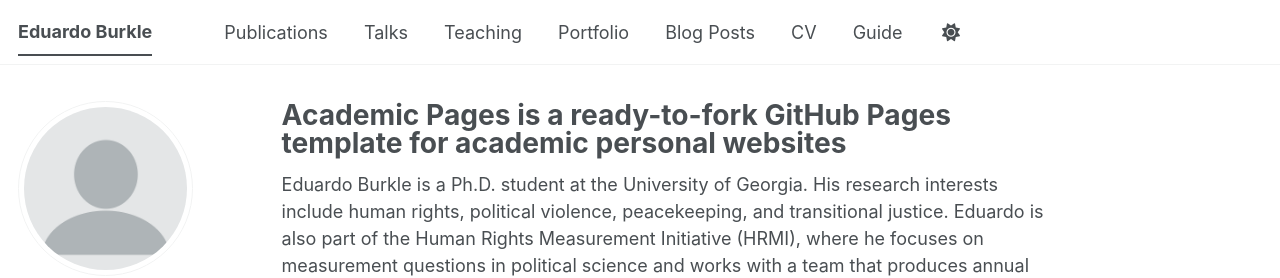
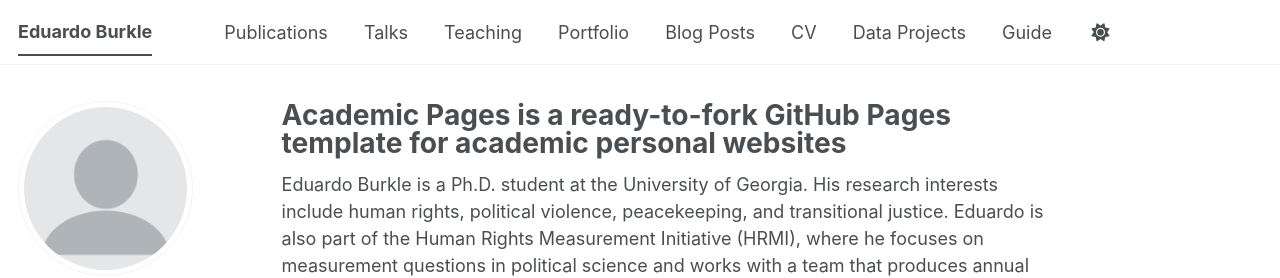
Before and after one commit to eduardoburkle/eduardoburkle.github.io, a Jekyll site: the page built from _pages/about.md, in a window 1280 px wide. Shown: the top 278 px of the page. Built offline with Jekyll 4.4.1, drawn with Linux system fonts in a browser that asks for light colours; some web fonts are replaced; a script bundle is joined from its source files by our own code; library files that are not in the unit come from our copies.

Commit message:
Update navigation.yml

```diff
--- a/_data/navigation.yml
+++ b/_data/navigation.yml
@@ -26,6 +26,9 @@ main:
   - title: "CV"
     url: /cv/
 
+  - title: "Data Projects"
+    url: /data-projects/
+
   # - title: "CV"
   #   url: /cv-json/
 
```
